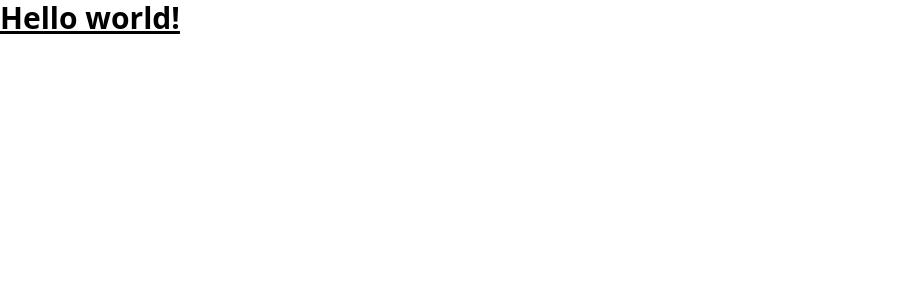
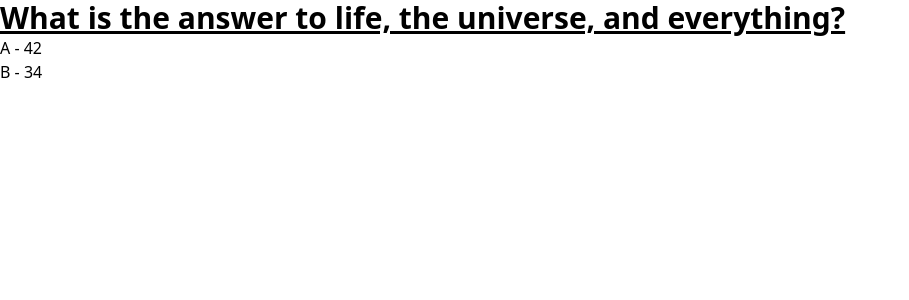
Before and after one commit to ajalmaguer/family-feud, a React (Vite) app: page / in a window 1280 px wide. Shown: the top 300 px of the page, without its empty margins (0-909 px from the left). Built offline with nearby package versions, Linux system fonts and the light colour scheme.

Commit message:
basic question

```diff
--- a/src/App.tsx
+++ b/src/App.tsx
@@ -1,3 +1,33 @@
+type Question = {
+  text: string;
+  answers: Answer[];
+};
+
+type Answer = {
+  text: string;
+  points: number;
+  revealed: boolean;
+};
+
+const question: Question = {
+  text: 'What is the answer to life, the universe, and everything?',
+  answers: [
+    { text: 'A', points: 42, revealed: false },
+    { text: 'B', points: 34, revealed: false },
+  ],
+};
+
 export default function App() {
-  return <h1 className="text-3xl font-bold underline">Hello world!</h1>;
+  return (
+    <div>
+      <h1 className="text-3xl font-bold underline">{question.text}</h1>
+      <ul>
+        {question.answers.map((question) => (
+          <li>
+            {question.text} - {question.points}
+          </li>
+        ))}
+      </ul>
+    </div>
+  );
 }
```
